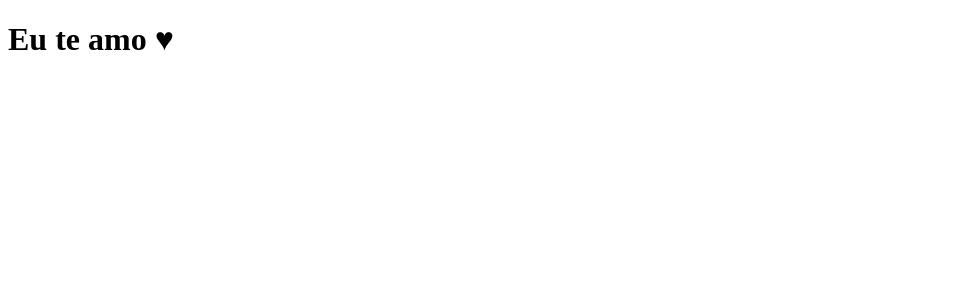
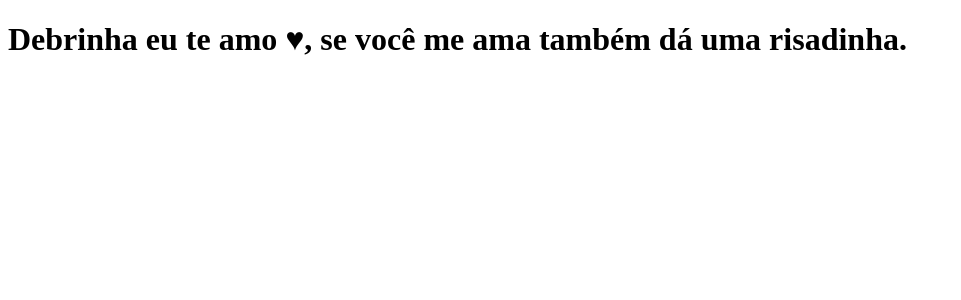
Before and after one commit to guimatech/clone-tabnews, a Next.js app: page / in a window 1280 px wide. Shown: the top 300 px of the page, without its empty margins (0-961 px from the left). Built offline with nearby package versions, Linux system fonts and the light colour scheme.

Commit message:
feat: changed message

```diff
--- a/pages/index.js
+++ b/pages/index.js
@@ -1,5 +1,7 @@
 function Home() {
-  return <h1>Eu te amo ♥</h1>;
+  return (
+    <h1>Debrinha eu te amo ♥, se você me ama também dá uma risadinha.</h1>
+  );
 }
 
 export default Home;
```
